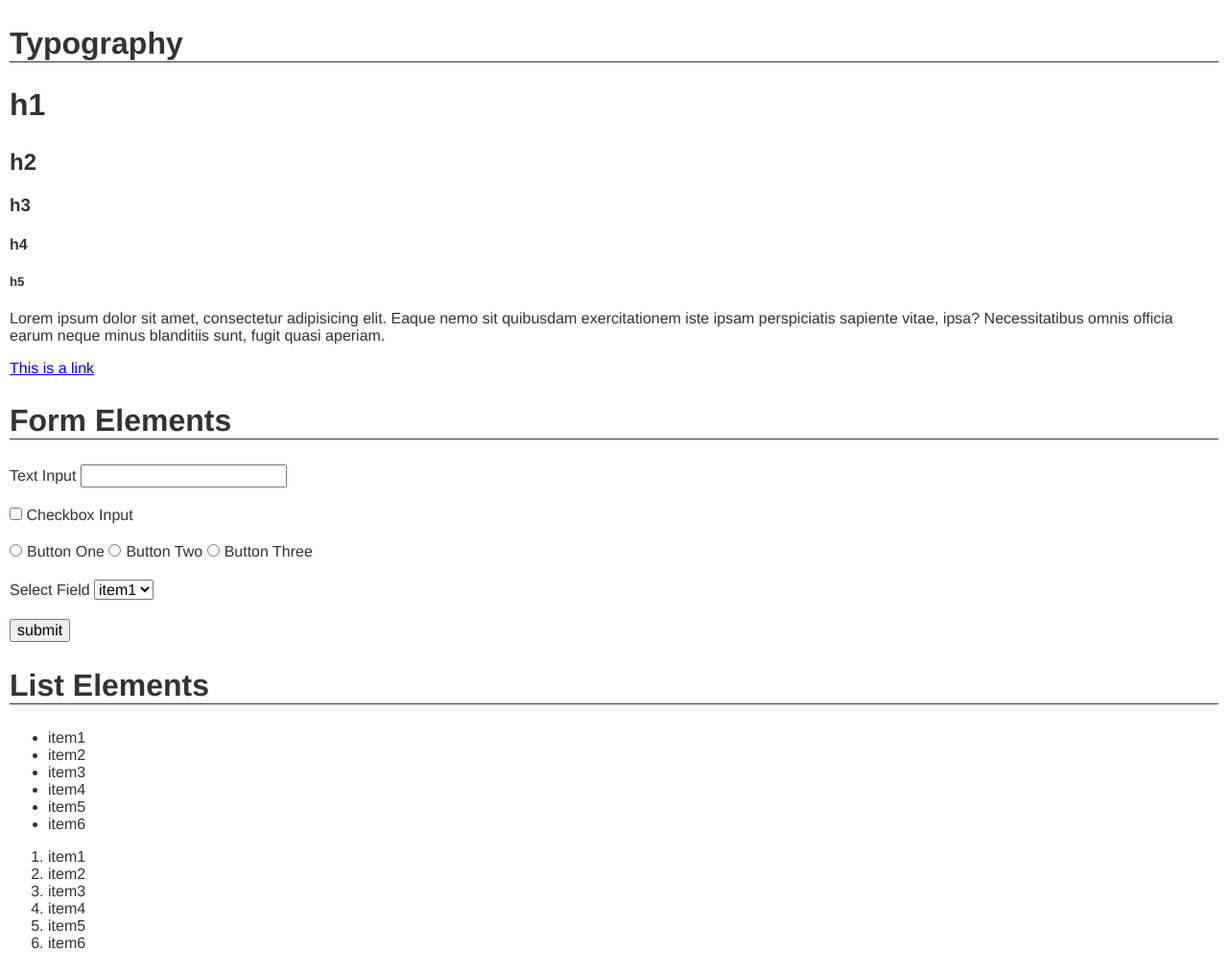
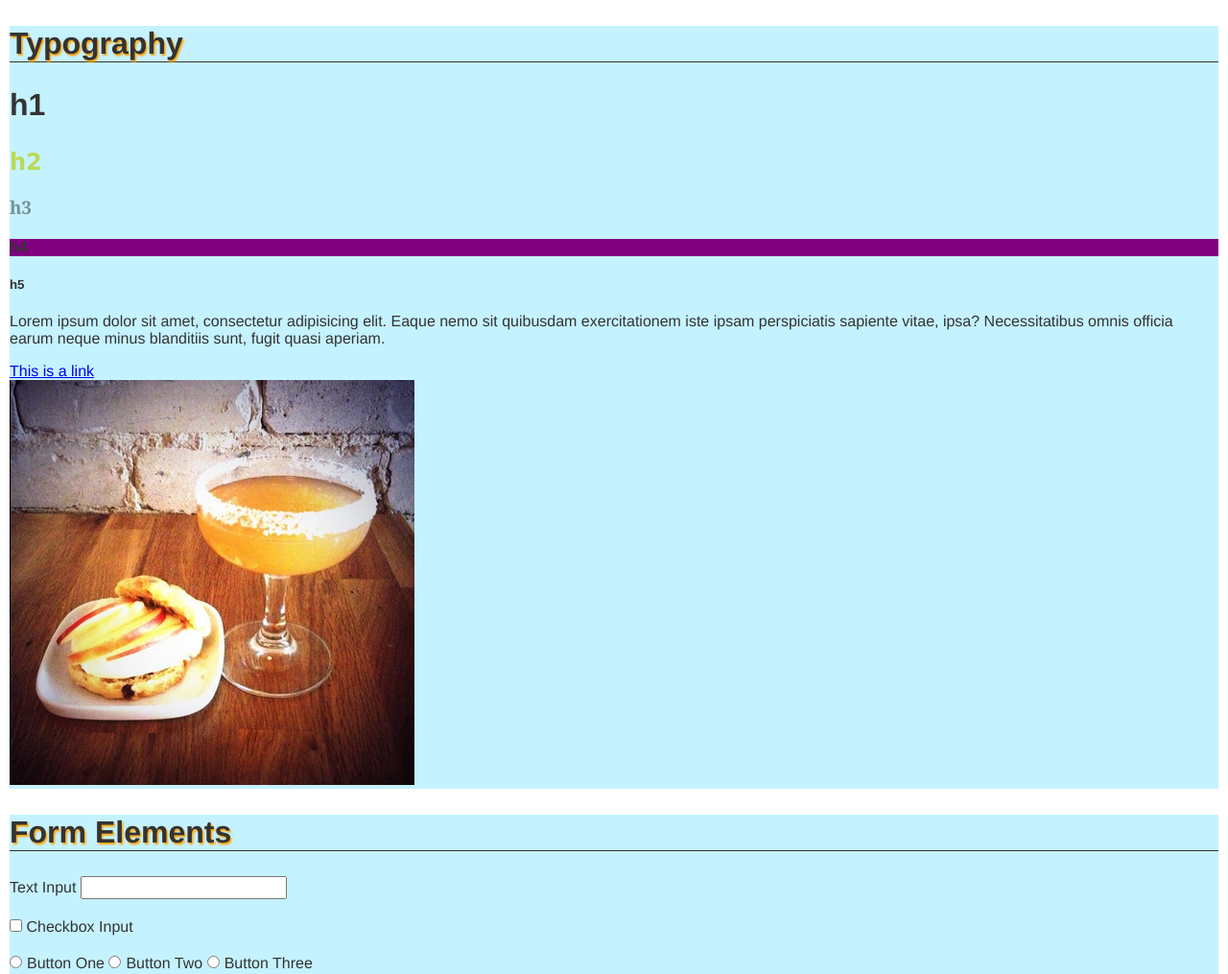
Before and after one commit to AsafGerchak/compere, a plain HTML site: page index.html in a window 1280 px wide. Shown: the top 1015 px of the page at 96% size. Drawn offline with Linux system fonts and the light colour scheme.

Commit message:
made things uglier

```diff
--- a/css/main.css
+++ b/css/main.css
@@ -16,6 +16,25 @@ section {
 
 h1.title {
   border-bottom: 1px solid #333;
+  text-shadow: 1.5px 1.5px 2px orange;
+}
+
+h2 {
+	font-family: cursive;
+	color: #bada55;
+}
+
+h3 {
+	font-family: Baskerville, Georgia, serif;
+	color: rgba(0, 0, 0, .4);
+}
+
+h4 {
+	background-color: purple;
+}
+
+section {
+	background-color: rgba(111, 222, 333, .4);
 }
 
 .formelement {
--- a/index.html
+++ b/index.html
@@ -17,6 +17,11 @@
     <p>Lorem ipsum dolor sit amet, consectetur adipisicing elit. Eaque nemo sit quibusdam exercitationem iste ipsam perspiciatis sapiente vitae, ipsa? Necessitatibus omnis officia earum neque minus blanditiis sunt, fugit quasi aperiam.</p>
 
     <a href="#">This is a link</a>
+
+    <div class="picpic">
+      <img src="images/drinks.png" alt="">
+    </div>
+
   </section>
 
   <section>
```
Also changed, not shown: images/drinks.png (added).
